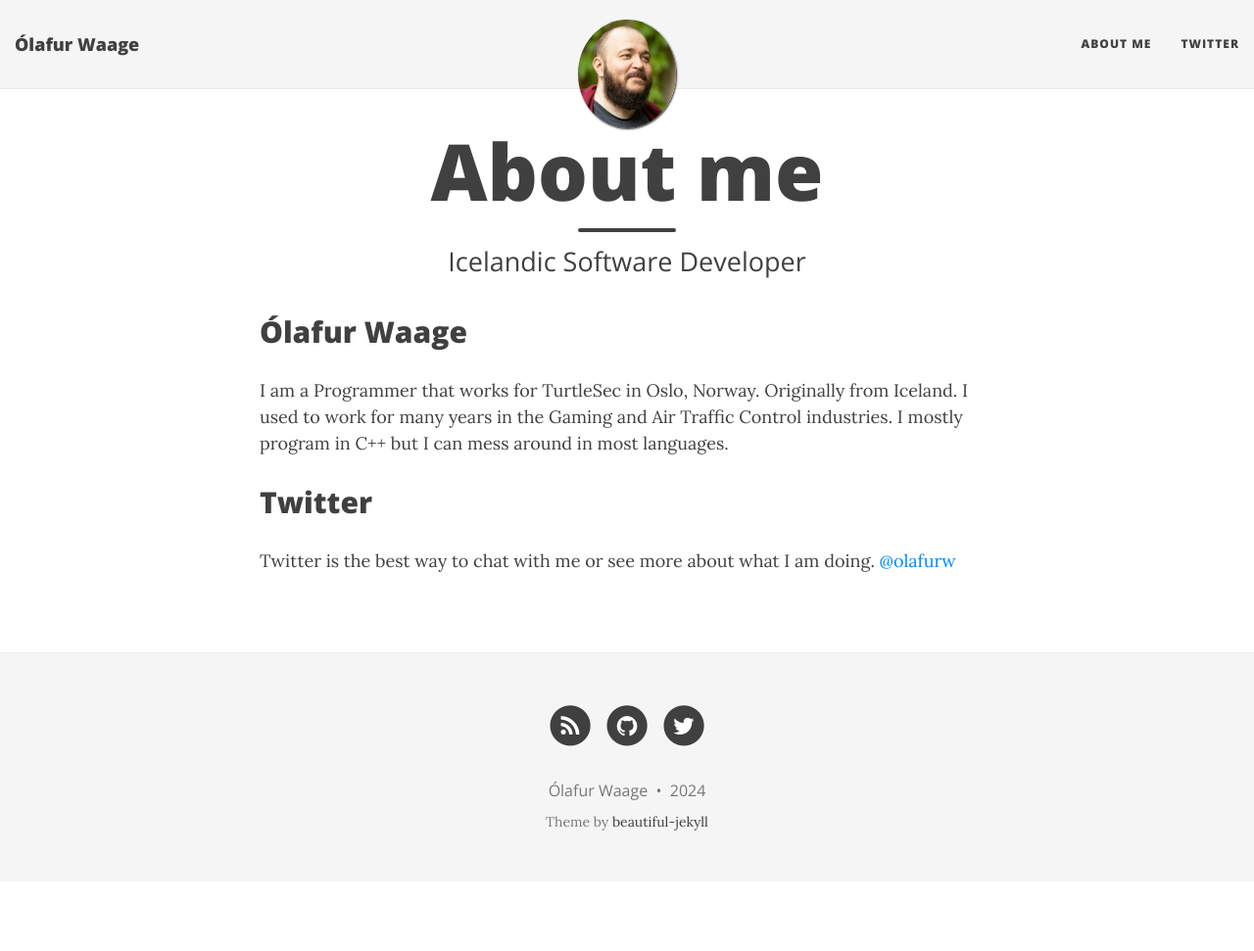
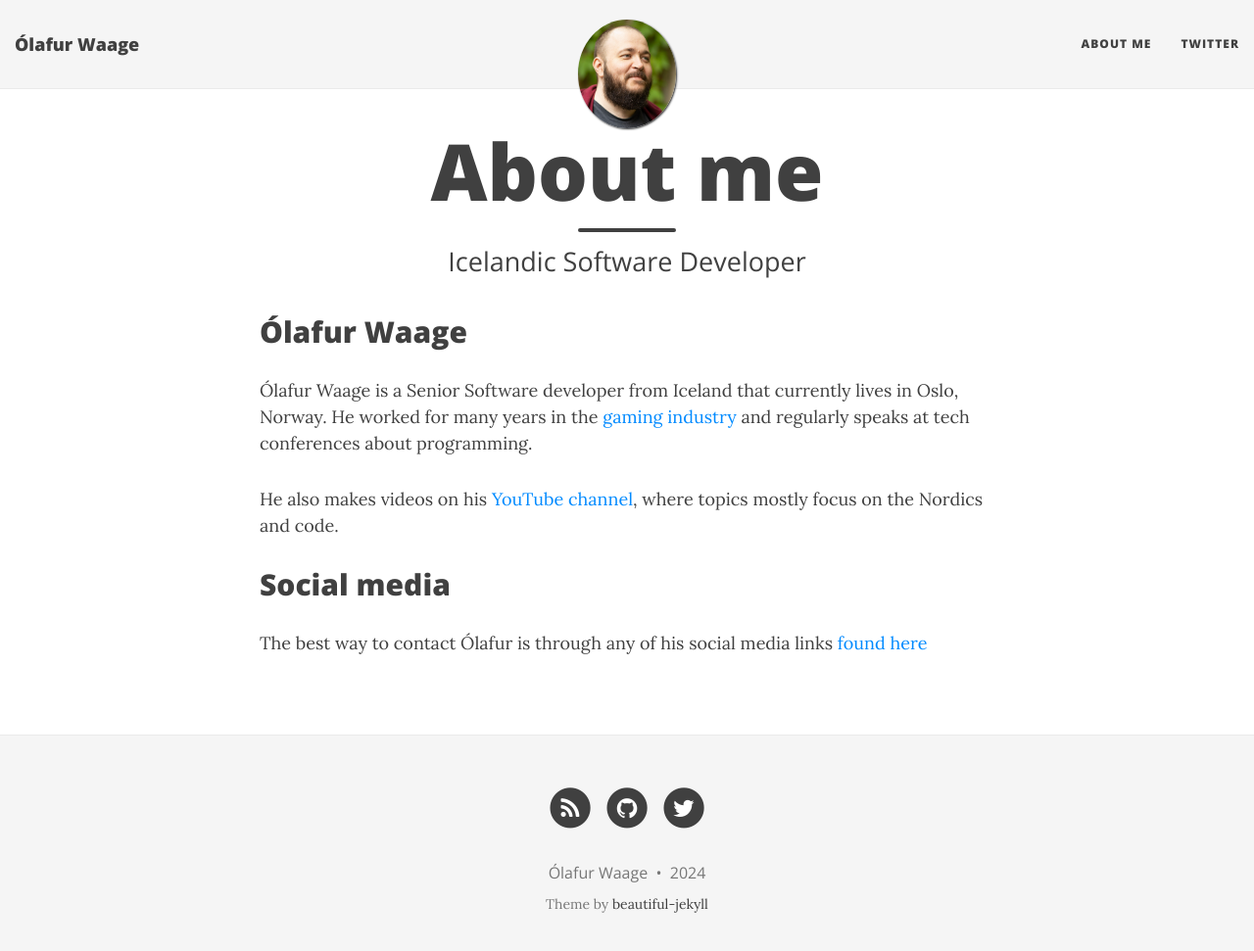
Before and after one commit to olafurw/olafurw.github.io, a Jekyll site: the page built from aboutme.md, in a window 1280 px wide and 984 px high. Shown: the top 971 px of the window at 98% size. Built offline with Jekyll 4.4.1, drawn with Linux system fonts in a browser that asks for light colours; nearby versions of some CDN libraries.

Commit message:
Update aboutme.md

```diff
--- a/aboutme.md
+++ b/aboutme.md
@@ -6,9 +6,10 @@ subtitle: Icelandic Software Developer
 
 ## Ólafur Waage
 
-I am a Programmer that works for TurtleSec in Oslo, Norway. Originally from Iceland. I used to work for many years in the Gaming and Air Traffic Control industries. I mostly program in C++ but I can mess around in most languages.
+Ólafur Waage is a Senior Software developer from Iceland that currently lives in Oslo, Norway. He worked for many years in the [gaming industry](https://www.mobygames.com/person/665732/olafur-waage/) and regularly speaks at tech conferences about programming.
 
-## Twitter
+He also makes videos on his [YouTube channel](https://www.youtube.com/@olafurw), where topics mostly focus on the Nordics and code.
 
-Twitter is the best way to chat with me or see more about what I am doing.
-[@olafurw](https://twitter.com/olafurw)
+## Social media
+
+The best way to contact Ólafur is through any of his social media links [found here](https://linktr.ee/olafurw)
```
